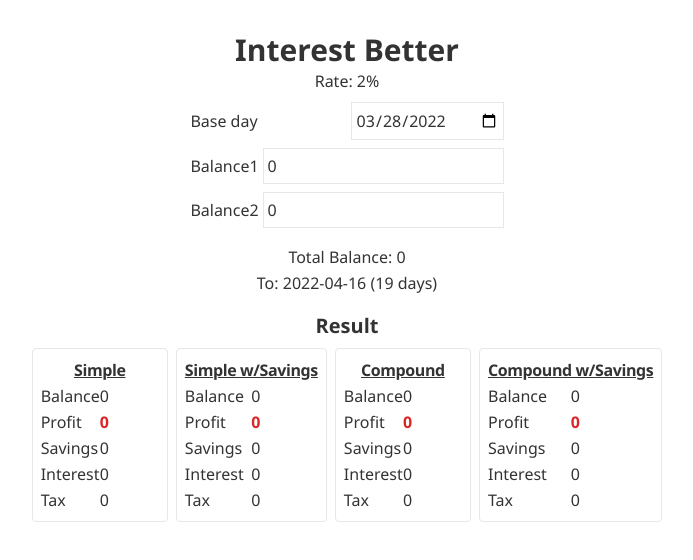
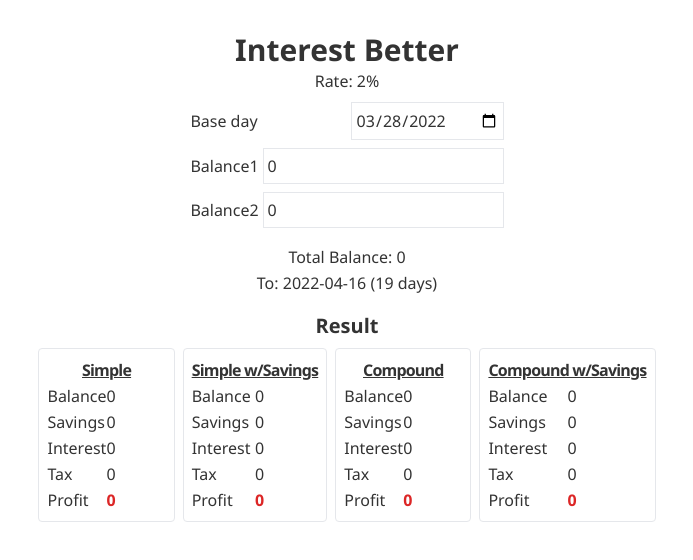
Before and after one commit to lseeker/interest-better, a Vue app: page / in a window 1280 px wide. Shown: the top 560 px of the page, without its empty margins (293-986 px from the left). Built offline with nearby package versions, Linux system fonts and the light colour scheme.

Commit message:
order changes

```diff
--- a/src/App.vue
+++ b/src/App.vue
@@ -282,6 +282,12 @@ function highlightClass(profit: number) {
       <dl>
         <dt>Balance</dt>
         <dd>{{ v.balance.toLocaleString() }}</dd>
+        <dt>Savings</dt>
+        <dd>{{ v.savings.toLocaleString() }}</dd>
+        <dt>Interest</dt>
+        <dd>{{ v.interest.toLocaleString() }}</dd>
+        <dt>Tax</dt>
+        <dd>{{ v.tax.toLocaleString() }}</dd>
         <dt>Profit</dt>
         <dd
           class="font-bold"
@@ -289,12 +295,6 @@ function highlightClass(profit: number) {
         >
           {{ v.profit.toLocaleString() }}
         </dd>
-        <dt>Savings</dt>
-        <dd>{{ v.savings.toLocaleString() }}</dd>
-        <dt>Interest</dt>
-        <dd>{{ v.interest.toLocaleString() }}</dd>
-        <dt>Tax</dt>
-        <dd>{{ v.tax.toLocaleString() }}</dd>
       </dl>
     </section>
   </div>
@@ -308,7 +308,7 @@ section {
   @apply p-2 border rounded flex-shrink-0;
 }
 h3 {
-  @apply font-bold underline text-center tracking-tight whitespace-nowrap !important;
+  @apply font-bold underline text-center tracking-tighter whitespace-nowrap !important;
 }
 dl {
   @apply grid grid-cols-2;
```
Also changed, not shown: 5 other files (tests, documents, lock files or other folders).
